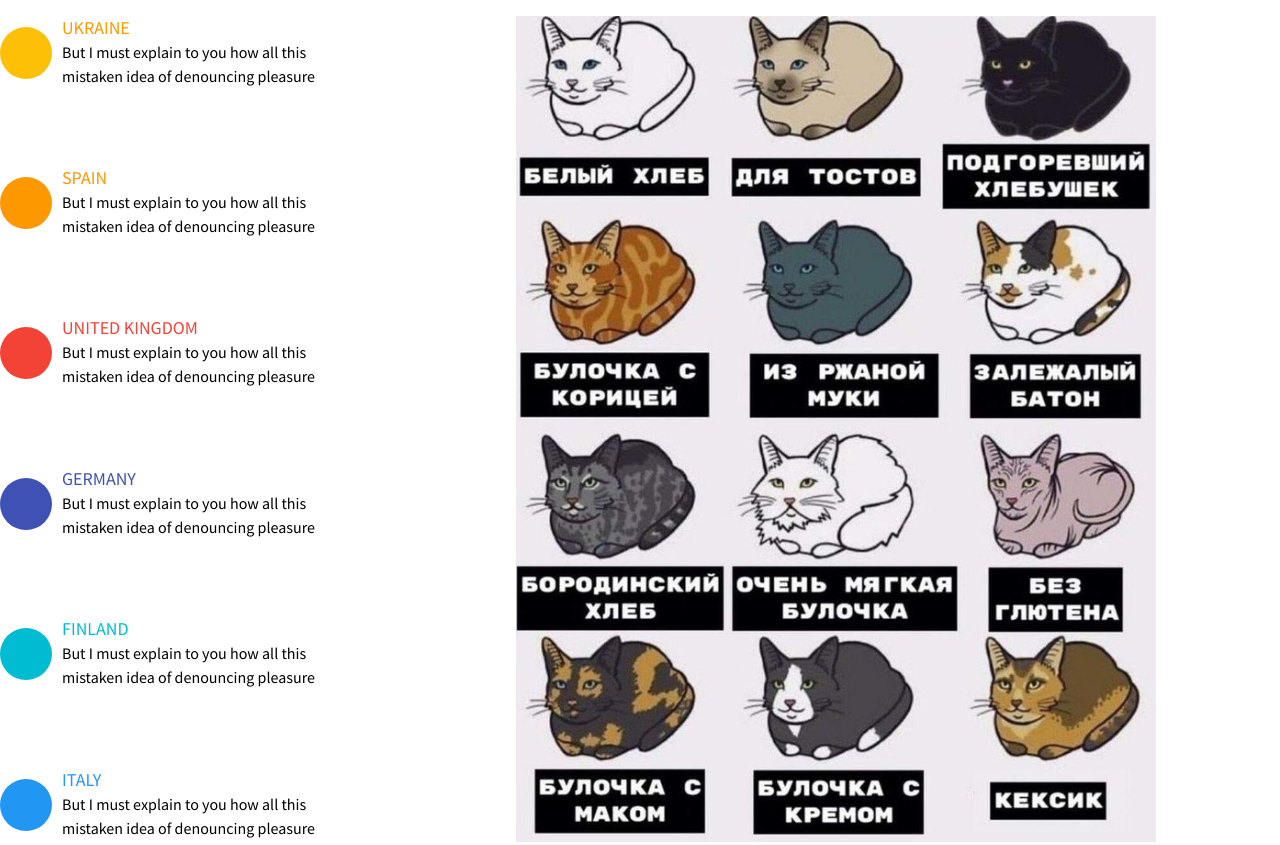
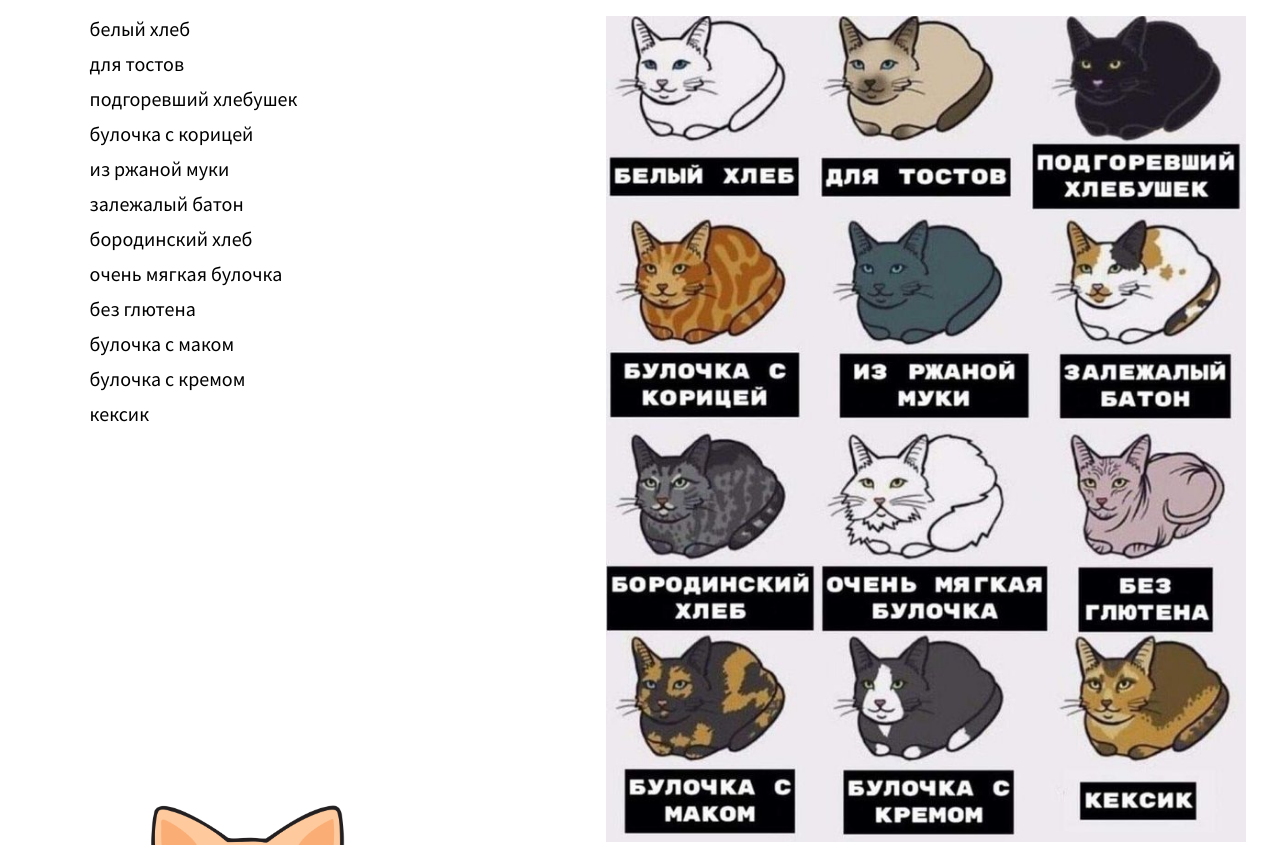
Before and after one commit to Shilachkashila/training-site, a plain HTML site: page index.html in a window 1280 px wide. Shown: the part 1840-2685 px from the top of the page. Drawn offline with Linux system fonts and the light colour scheme.

Commit message:
cat-list

```diff
--- a/css/style.css
+++ b/css/style.css
@@ -188,12 +188,12 @@ body {
     background-image: url(../img/video-placeholder.png);
     background-size: 100% 100%;
 }
-/* объёмные карточки */
+/* карточки */
 .titleH2 {
     padding:12px 0 12px 17%;
     font-family: Montserrat;
     font-weight: 900;
-    font-size: calc(7px + 100vw/15);
+    font-size: calc(7px + 100vw/20);
     line-height: 64px;
     color: #ffffff;
     background-color: #f0b095;
@@ -235,7 +235,7 @@ body {
     background-size: auto 100%;
     transition: 1s; /* Время эффекта */
 }
-.cards__cnt:hover {
+/* .cards__cnt:hover {
     transform: scale(1.1); /* Увеличиваем масштаб */
 }
 .cards__icon {
@@ -349,63 +349,28 @@ body {
     line-height: 64px;
     color: #C4C4C4;
 }
+.color-of-cats {
+  display: flex;
+  padding: 20px 0;
+}
 .color-of-cats__picture {
     padding-left: 13%;
     width: 50%;
 }
-.color-of-cats {
-  display: flex;
-  padding: 20px 0;
+.color-of-cats__list_wrapper {
+    margin-left: 7%;
+    width: 350px;
+    display:flex;
 }
 .color-of-cats__list {
-    width: 350px;
-    display:flex;
-    flex-direction: column;
-    justify-content: space-between;
+  list-style-type: none;
 }
-.map__list {
-    display:flex;
-    height: 74px;
+.color-of-cats__list li {
+  margin-bottom: 10px;
+  font-size: 20px;
+  line-height: normal;
 }
-.map__list-img {
-  margin-top: 10px;
-  margin-right: 10px;
-  margin-bottom: 10px;
-}
-.map__list-title1 {
-    font-size: 18px;
-    line-height: 24px;
-    color: #FE9800;
-}
-.map__list-title2 {
-    font-size: 18px;
-    line-height: 24px;
-    color: #FE9800;
-}
-.map__list-title3 {
-    font-size: 18px;
-    line-height: 24px;
-    color: #F34336;
-}
-.map__list-title4 {
-    font-size: 18px;
-    line-height: 24px;
-    color: #3F51B5;
-}
-.map__list-title5 {
-    font-size: 18px;
-    line-height: 24px;
-    color: #00BCD3;
-}
-.map__list-title6 {
-    font-size: 18px;
-    line-height: 24px;
-    color: #2196F3;
-}
-.map__list-text {
-    font-size: 16px;
-    line-height: 24px;
-}
+
 /* слайдеррррррррррррррррр */
 .review__card {
   box-sizing: border-box;
@@ -581,13 +546,6 @@ body {
 .banner__button:active {
     color: #666666;
 }
-.address {
-    box-sizing: border-box;
-    width: 100%;
-    font-size: 16px;
-    line-height: 24px;
-    color: #FFFFFF;
-}
 .footer {
     box-sizing: border-box;
     display: flex;
@@ -595,7 +553,8 @@ body {
     padding-top: 50px;
     padding-left: 12%;
     color: #ffffff;
-    background-color: #212121;
+    background-image: url(../img/pixel-background.jpg);
+    background-size: auto 100%; /*картинка фиксирована по высоте блока и растянута по ширине*/
 }
 .footer__col_left {
     width:25%;
@@ -611,6 +570,13 @@ body {
 .footer__text {
     font-size: 16px;
     line-height: 24px;
+}
+.address {
+    box-sizing: border-box;
+    width: 100%;
+    font-size: 16px;
+    line-height: 24px;
+    color: #FFFFFF;
 }
 .footer__contacts {
     margin-right: 10%;
--- a/index.html
+++ b/index.html
@@ -50,7 +50,7 @@
                </div>
         </div>
        </main>
-      <!-- объёмные карточки -->
+      <!-- карточки -->
       <h2 class="titleH2">наши услуги:</h2>
       <section id="cardsVisible" class="cards__visible">
         <div id="cards" class="cards">
@@ -98,57 +98,40 @@
       <section>
         <h2 class="titleH2">кошачья масть</h2>
         <div class="color-of-cats">
-          <div class="color-of-cats__list">
-            <div class="map__list">
-              <img class="map__list-img" src="img/ellipse-1.svg"alt="a circle">
-              <div>
-                <p class="map__list-title1">Ukraine</p>
-                <p class="map__list-text">But I must explain to you how all this mistaken
-                 idea of denouncing pleasure</p>
-             </div>
-            </div>
-            <div class="map__list">
-              <img class="map__list-img" src="img/ellipse-2.svg"alt="map">
-              <div>
-                <p class="map__list-title2">Spain</p>
-                <p class="map__list-text">But I must explain to you how all this mistaken
-                 idea of denouncing pleasure</p>
-             </div>
-            </div>
-            <div class="map__list">
-              <img class="map__list-img" src="img/ellipse-3.svg"alt="map">
-              <div>
-                <p class="map__list-title3">United Kingdom</p>
-                <p class="map__list-text">But I must explain to you how all this mistaken
-                 idea of denouncing pleasure</p>
-             </div>
-            </div>
-            <div class="map__list">
-              <img class="map__list-img" src="img/ellipse-4.svg"alt="map">
-              <div>
-                <p class="map__list-title4">Germany</p>
-                <p class="map__list-text">But I must explain to you how all this mistaken
-                 idea of denouncing pleasure</p>
-               </div>
-            </div>
-            <div class="map__list">
-              <img class="map__list-img" src="img/ellipse-5.svg"alt="map">
-              <div>
-                <p class="map__list-title5">Finland</p>
-                <p class="map__list-text">But I must explain to you how all this mistaken
-                   idea of denouncing pleasure</p>
-              </div>
-            </div>
-            <div class="map__list">
-              <img class="map__list-img" src="img/ellipse-6.svg"alt="ellipse">
-              <div>
-                <p class="map__list-title6">Italy</p>
-                <p class="map__list-text">But I must explain to you how all this mistaken
-                   idea of denouncing pleasure</p>
-              </div>
-            </div>
+          <div class="color-of-cats__list_wrapper">
+          <ul class="color-of-cats__list">
+            <li>белый хлеб</li>
+            <li>для тостов</li>
+            <li>подгоревший хлебушек</li>
+            <li>булочка с корицей</li>
+            <li>из ржаной муки</li>
+            <li>залежалый батон</li>
+            <li>бородинский хлеб</li>
+            <li>очень мягкая булочка</li>
+            <li>без глютена</li>
+            <li>булочка с маком</li>
+            <li>булочка с кремом</li>
+            <li>кексик</li>
+          </ul>
           </div>
           <img class="color-of-cats__picture" src="img/hlebushek.jpg"alt="map">
+        </div>
+      </section>
+      <section class="banner">
+        <div class="banner__picture-box">
+          <img class="banner__picture"src="img/kat-banner.png" alt="kat illustration">
+        </div>
+        <div class="banner__cnt">
+          <div class="banner__text">
+            <h3 class="banner__title">Конкурс!</h3>
+            <p class="banner__paragraph">Все коты и кошки прекрасны и у каждого участника
+              конкурса находятся свои поклонники и поклонницы. Учавствуйте в конкурсе красоты для питомцев
+              и соберите свою долю восхищённых комплиментов и призов!
+            </p>
+          </div>
+          <div class="banner__button-box">
+            <a href="#bunnerMod" class="banner__button">Буду учавствовать!</a>
+          </div>
         </div>
       </section>
       <section class="review">
@@ -218,24 +201,7 @@
            </div>
         </div>
       </section>
-      <!--banner footer -->
-      <section class="banner">
-        <div class="banner__picture-box">
-          <img class="banner__picture"src="img/kat-banner.png" alt="kat illustration">
-        </div>
-        <div class="banner__cnt">
-          <div class="banner__text">
-            <h3 class="banner__title">Конкурс!</h3>
-            <p class="banner__paragraph">Все коты и кошки прекрасны и у каждого участника
-              конкурса находятся свои поклонники и поклонницы. Учавствуйте в конкурсе красоты для питомцев
-              и соберите свою долю восхищённых комплиментов и призов!
-            </p>
-          </div>
-          <div class="banner__button-box">
-            <a href="#bunnerMod" class="banner__button">Буду учавствовать!</a>
-          </div>
-        </div>
-      </section>
+      <!-- footer -->
       <footer class="footer">
         <div class="footer__col_left ">
           <p class="logo">LOGO</p>
```
